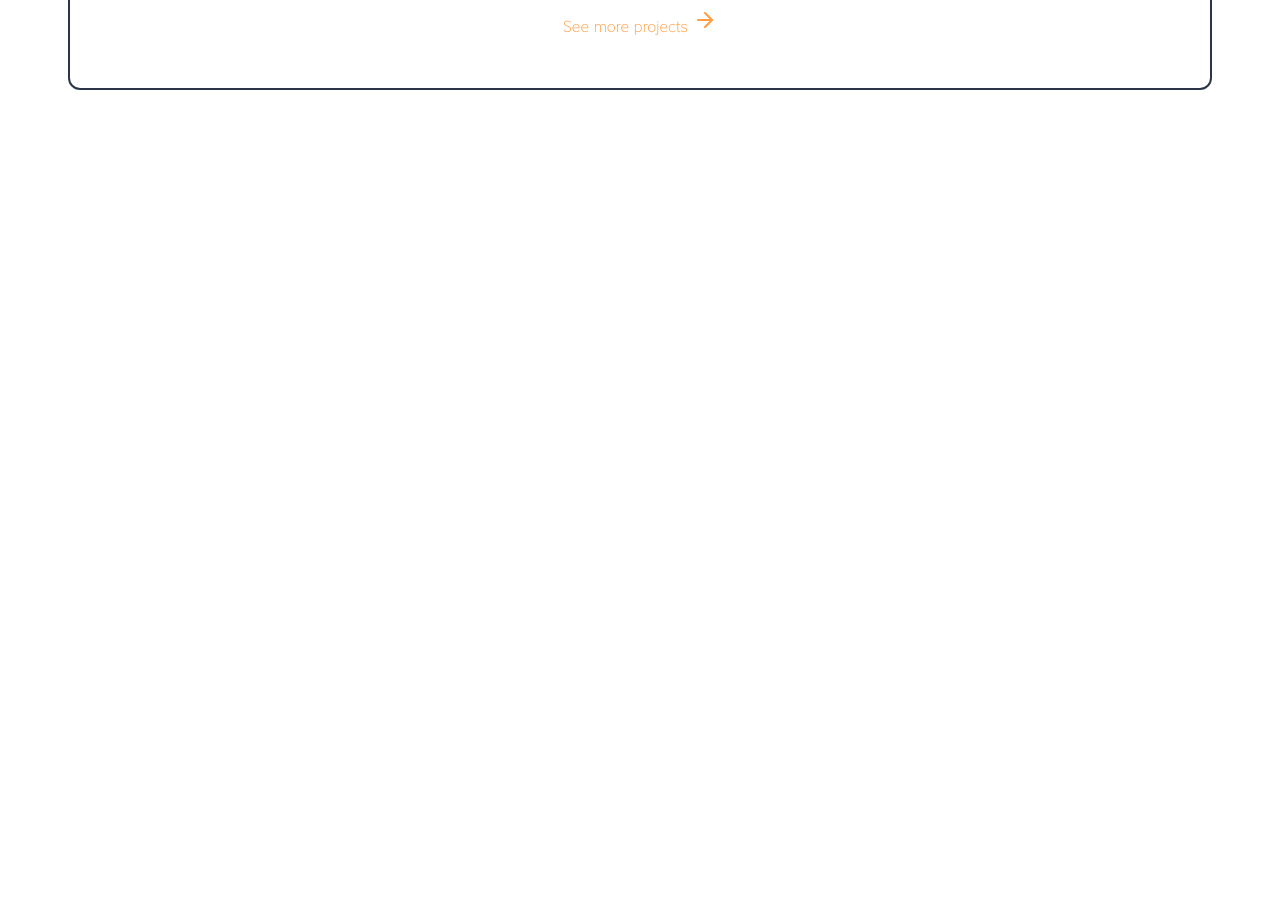
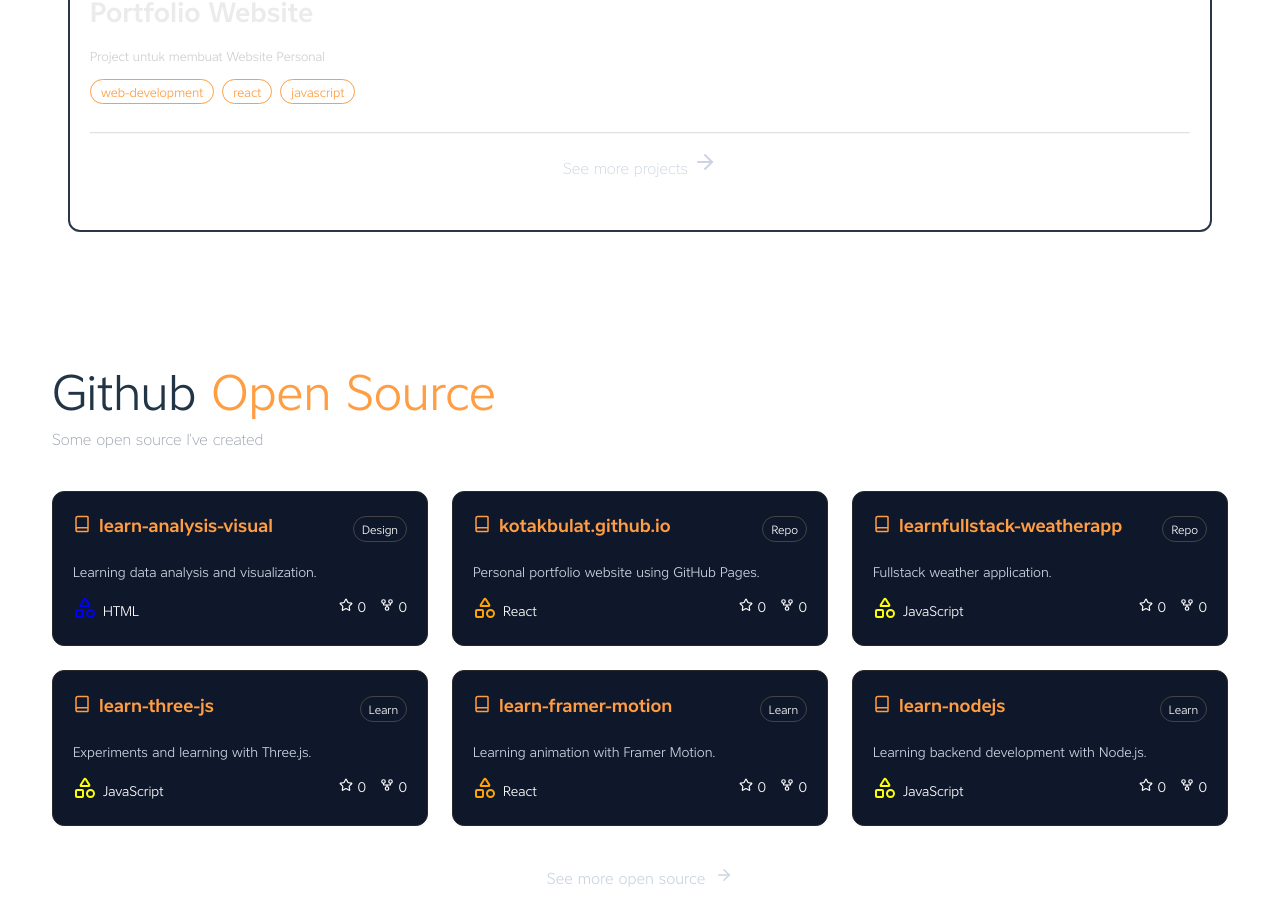
Before and after one commit to kotakbulat/kotakbulat.github.io, a React (Vite) app: page / in a window 1280 px wide. Shown: the part 3102-4024 px from the top of the page. Before the commit the page ends 3364 px from the top, so only its background shows below. Built offline with nearby package versions, Linux system fonts and the light colour scheme.

Commit message:
feat: add GitRepos Section

```diff
--- a/src/components/Blog/FeaturedPosts.tsx
+++ b/src/components/Blog/FeaturedPosts.tsx
@@ -13,9 +13,9 @@ function FeaturedPosts() {
 
             <div className="featured-header">
                 <h2>
-                    Featured <span>Posts</span>
+                    Featured <span>Blogs</span>
                 </h2>
-                <p>Some Articles i've written</p>
+                <p>Some Blogs i've written</p>
             </div>
 
             <div className="featured-list">
--- a/src/components/Blog/blog.css
+++ b/src/components/Blog/blog.css
@@ -115,6 +115,7 @@
 
 .featured-header h2 {
     margin-bottom: 0.1em;
+    font-weight: 500;
 }
 
 .featured-header span {
@@ -143,7 +144,11 @@
 
 .link-blog p {
     margin-bottom: 0;
-    color: #ff9d42;
+    color: #cbd5e1;
     font-weight: 400;
     align-items: center;
 }
+
+.link-blog p:hover {
+    color: #ff9d42;
+}
--- /dev/null
+++ b/src/components/GitRepo/RepoCard.tsx
@@ -0,0 +1,58 @@
+import type { Repo } from "../../types/Repo";
+import { Star, GitFork, Book, Shapes } from "lucide-react";
+import "./repo.css"
+
+type Props = {
+    repo: Repo
+}
+
+export default function RepoCard({ repo }: Props) {
+
+    return (
+        <a
+            href={repo.url}
+            target="_blank"
+            className="repo-card"
+        >
+            <div className="repo-header">
+
+                <div className="repo-title">
+                    <Book size={18} />
+                    <h3>{repo.name}</h3>
+                </div>
+
+                <span className="repo-badge">{repo.type}</span>
+
+            </div>
+
+            <p className="repo-description">
+                {repo.description}
+            </p>
+
+            <div className="repo-footer">
+
+                <div className="repo-language">
+                    <span className="language-dot"><Shapes style={{color: repo.color}}/></span>
+                    {repo.language}
+                </div>
+
+                <div className="repo-stats">
+
+                    {repo.stars !== undefined && (
+                        <span>
+                            <Star size={14} /> {repo.stars}
+                        </span>
+                    )}
+
+                    {repo.stars !== undefined && (
+                        <span>
+                            <GitFork size={14} /> {repo.stars}
+                        </span>
+                    )}
+
+                </div>
+
+            </div>
+        </a>
+    )
+}
--- /dev/null
+++ b/src/components/GitRepo/RepoSection.tsx
@@ -0,0 +1,43 @@
+import RepoCard from "./RepoCard";
+import { repos } from "../../data/Repo";
+import { ArrowRight } from "lucide-react";
+import "./repo.css"
+
+export default function RepoSection() {
+
+    return (
+        <section className="repo">
+
+            <div className="repos-header">
+
+                <h2>
+                    Github <span>Open Source</span>
+                </h2>
+
+                <p>Some open source I've created</p>
+
+            </div>
+
+            <div className="repos-grid">
+
+                {repos.map(repo => (
+                    <RepoCard
+                        key={repo.name}
+                        repo={repo}
+                    />
+                ))}
+
+            </div>
+
+            <a
+                className="repo-more"
+                href="https://github.com/kotakbulat"
+                target="_blank"
+            >
+                See more open source
+                <ArrowRight size={18} />
+            </a>
+
+        </section>
+    )
+}
--- /dev/null
+++ b/src/components/GitRepo/repo.css
@@ -0,0 +1,110 @@
+.repo {
+    margin-top: 120px;
+}
+
+.repos-header {
+    text-align: left;
+}
+
+.repos-header h2 {
+    font-size: 50px;
+    font-weight: 500;
+    margin-bottom: -10px;
+}
+
+.repos-header span {
+    color: #ff9d42;
+}
+
+.repos-header p{
+    color: #9ca3af;
+    margin-top: 10px;
+    margin-bottom: 40px;
+}
+
+.repos-grid{
+    display: grid;
+    grid-template-columns: repeat(3,1fr);
+    gap: 24px;
+}
+
+.repo-card {
+    padding: 20px;
+    border-radius: 12px;
+    border: 1px solid #2a2a2a;
+    background: #0f172a;
+    text-decoration: none;
+    color: white;
+    transition: all 0.2s ease;
+}
+
+.repo-card:hover{
+    transform: translateY(-4px);
+}
+
+.repo-header {
+    display: flex;
+    justify-content: space-between;
+    align-items: center;
+}
+
+.repo-title {
+    display: flex;
+    gap: 8px;
+    align-items: center;
+    font-weight: 600;
+    border-radius: 20px;
+    margin-bottom: -10px;
+    margin-top: -20px;
+}
+.repo-title {
+    color: #ff9d42;
+}
+
+.repo-badge {
+    font-size: 12px;
+    border: 1px solid #444;
+    padding: 3px 8px;
+    border-radius: 20px;
+}
+
+.repo-description {
+    margin: 14px 0;
+    color: #cbd5e1;
+    font-size: 14px;
+    text-align: left;
+}
+
+.repo-footer {
+    display: flex;
+    justify-content: space-between;
+    font-size: 14px;
+}
+
+.repo-language {
+    display: flex;
+    align-items: center;
+    gap: 6px;
+}
+
+.language-dot {
+    size: 14px;
+}
+
+.repo-stats {
+    display: flex;
+    gap: 14px;
+}
+
+.repo-more {
+    display: flex;
+    justify-content: center;
+    gap: 10px;
+    margin-top: 40px;
+    color: #cbd5e1;
+    text-decoration: none;
+}
+
+.repo-more:hover {
+    color: #ff9d42;
+}
--- a/src/components/Project/project.css
+++ b/src/components/Project/project.css
@@ -111,10 +111,13 @@
     text-align: left;
     font-size: x-large;
     row-gap: 50%;
+    margin-bottom: 50px;
 }
 
 .featured-header h2 {
     margin-bottom: 0.1em;
+    font-weight: 500;
+    font-size: 50px;
 }
 
 .featured-header span {
@@ -143,7 +146,11 @@
 
 .link-project p {
     margin-bottom: 0;
-    color: #ff9d42;
+    color: #cbd5e1;
     font-weight: 400;
     align-items: center;
 }
+
+.link-project p:hover {
+    color: #ff9d42;
+}
--- /dev/null
+++ b/src/data/Repo.ts
@@ -0,0 +1,64 @@
+import type { Repo } from "../types/Repo"
+
+export const repos: Repo[] = [
+    {
+    name: "learn-analysis-visual",
+    description: "Learning data analysis and visualization.",
+    url: "https://github.com/kotakbulat/learn-analysis-visual",
+    language: "HTML",
+    color:"Blue",
+    type: "Design",
+    stars: 0,
+    forks: 0
+  },
+  {
+    name: "kotakbulat.github.io",
+    description: "Personal portfolio website using GitHub Pages.",
+    url: "https://github.com/kotakbulat/kotakbulat.github.io",
+    language: "React",
+    color:"Orange",
+    type: "Repo",
+    stars: 0,
+    forks: 0
+  },
+  {
+    name: "learnfullstack-weatherapp",
+    description: "Fullstack weather application.",
+    url: "https://github.com/kotakbulat/learnfullstack-weatherapp",
+    language: "JavaScript",
+    color:"Yellow",
+    type: "Repo",
+    stars: 0,
+    forks: 0
+  },
+  {
+    name: "learn-three-js",
+    description: "Experiments and learning with Three.js.",
+    url: "https://github.com/kotakbulat/learn-three-js",
+    language: "JavaScript",
+    color:"Yellow",
+    type: "Learn",
+    stars: 0,
+    forks: 0
+  },
+  {
+    name: "learn-framer-motion",
+    description: "Learning animation with Framer Motion.",
+    url: "https://github.com/kotakbulat/learn-framer-motion",
+    language: "React",
+    color:"Orange",
+    type: "Learn",
+    stars: 0,
+    forks: 0
+  },
+  {
+    name: "learn-nodejs",
+    description: "Learning backend development with Node.js.",
+    url: "https://github.com/kotakbulat/learn-nodejs",
+    language: "JavaScript",
+    color:"Yellow",
+    type: "Learn",
+    stars: 0,
+    forks: 0
+  }
+]
--- a/src/index.css
+++ b/src/index.css
@@ -19,7 +19,7 @@ a {
   text-decoration: inherit;
 }
 a:hover {
-  color: #535bf2;
+  color: #ff9d42;
 }
 
 body {
--- a/src/pages/Home.tsx
+++ b/src/pages/Home.tsx
@@ -2,6 +2,7 @@ import Hero from "../components/Hero/Hero"
 import Jobdesks from "../components/Jobdesk/Jobdesk"
 import FeaturedPosts from "../components/Blog/FeaturedPosts"
 import FeaturedProjects from "../components/Project/FeaturedProjects"
+import RepoSection from "../components/GitRepo/RepoSection"
 
 function Home() {
 
@@ -12,6 +13,7 @@ function Home() {
                 <Jobdesks />
                 <FeaturedPosts />
                 <FeaturedProjects />
+                <RepoSection />
             </div>
 
         </>
--- /dev/null
+++ b/src/types/Repo.ts
@@ -0,0 +1,10 @@
+export type Repo = {
+    name: string
+    description: string
+    url: string
+    language: string
+    color:string
+    type:string
+    stars?: number
+    forks?: number
+}
```
